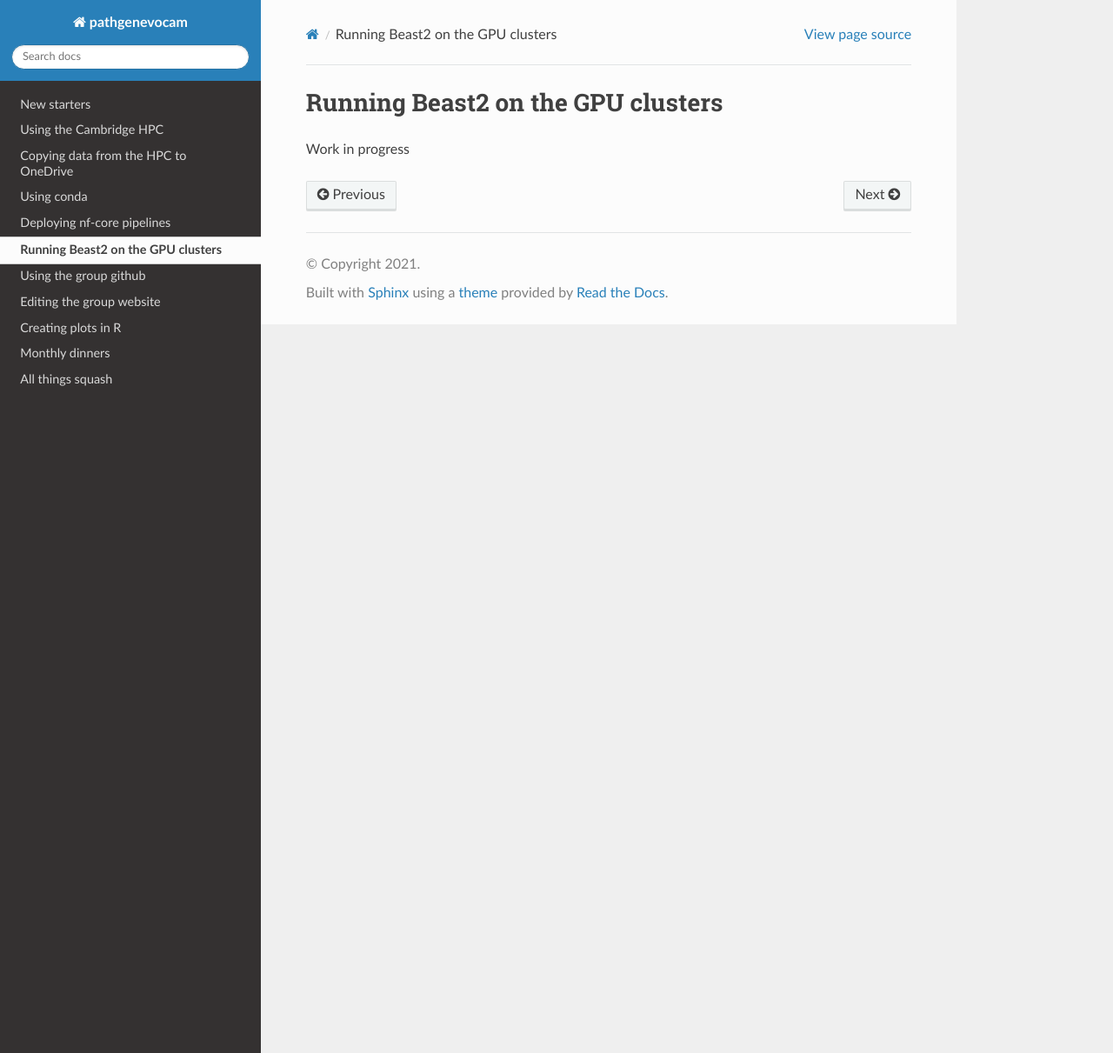
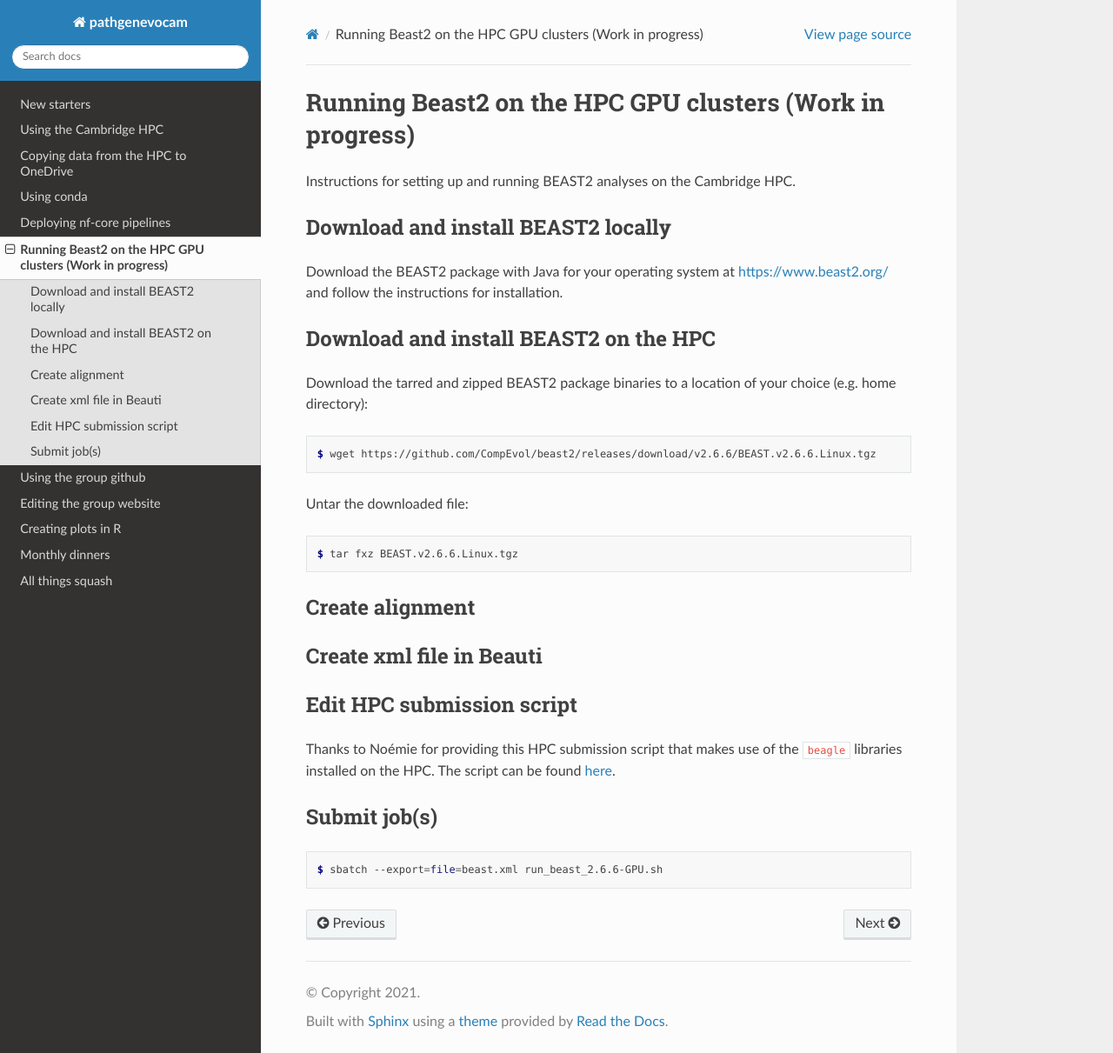
Before and after one commit to pathgenevocam/readthedocs, a Sphinx documentation site: the page built from docs/source/beast.rst, in a window 1280 px wide and 1211 px high. Shown: the whole window at 87% size. Built offline with Sphinx 7.4.7 and the Read the Docs theme 2.0.0, drawn with Linux system fonts in a browser that asks for light colours.

Commit message:
update squash page

```diff
--- a/docs/source/beast.rst
+++ b/docs/source/beast.rst
@@ -1,4 +1,44 @@
-Running Beast2 on the GPU clusters
-==================================
+Running Beast2 on the HPC GPU clusters (Work in progress)
+=========================================================
 
-Work in progress
+Instructions for setting up and running BEAST2 analyses on the Cambridge HPC.
+
+Download and install BEAST2 locally
+-----------------------------------
+
+Download the BEAST2 package with Java for your operating system at `<https://www.beast2.org/>`_ and follow the instructions for
+installation.
+
+Download and install BEAST2 on the HPC
+--------------------------------------
+
+Download the tarred and zipped BEAST2 package binaries to a location of your choice (e.g. home directory):
+
+.. code-block:: console
+
+    $ wget https://github.com/CompEvol/beast2/releases/download/v2.6.6/BEAST.v2.6.6.Linux.tgz
+
+Untar the downloaded file:
+
+.. code-block:: console
+
+    $ tar fxz BEAST.v2.6.6.Linux.tgz
+
+Create alignment
+----------------
+
+Create xml file in Beauti
+-------------------------
+
+Edit HPC submission script
+--------------------------
+
+Thanks to Noémie for providing this HPC submission script that makes use of the ``beagle`` libraries installed on the HPC.  The script
+can be found `here <https://github.com/pathgenevocam/hpc_submission>`_.
+
+Submit job(s)
+-------------
+
+.. code-block:: console
+
+    $ sbatch --export=file=beast.xml run_beast_2.6.6-GPU.sh
--- a/docs/source/squash.rst
+++ b/docs/source/squash.rst
@@ -7,7 +7,7 @@ We play regularly at the University Sports Centre just around the corner.
 Ladder
 ------
 
-.. list-table:: 07/02/2022
+.. list-table:: 14/02/2022
    :widths: 25 50
    :header-rows: 1
 
@@ -26,9 +26,9 @@ Ladder
    * - 6
      - Ubaid
    * - 7
+     - Ibrahim
+   * - 8
      - Julian
-   * - 8
-     - Ibrahim
    * - 9
      - Katriina
 
```
